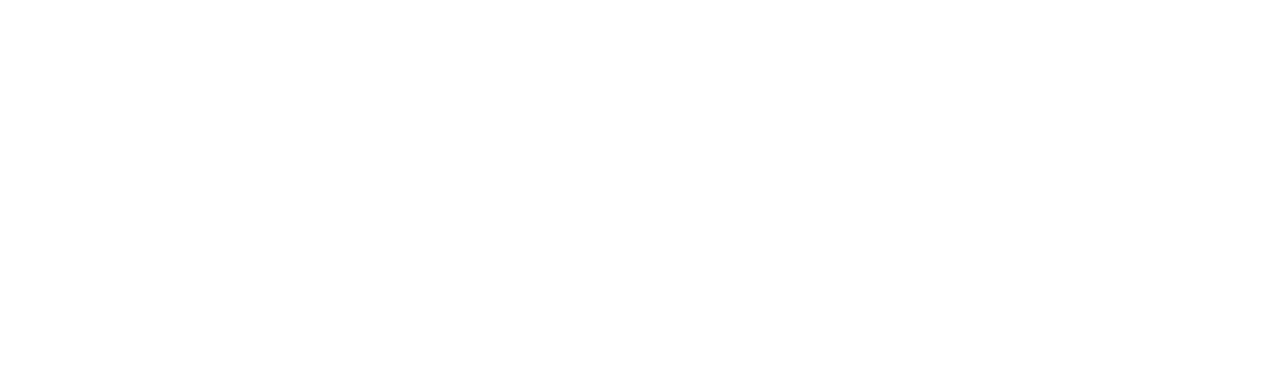
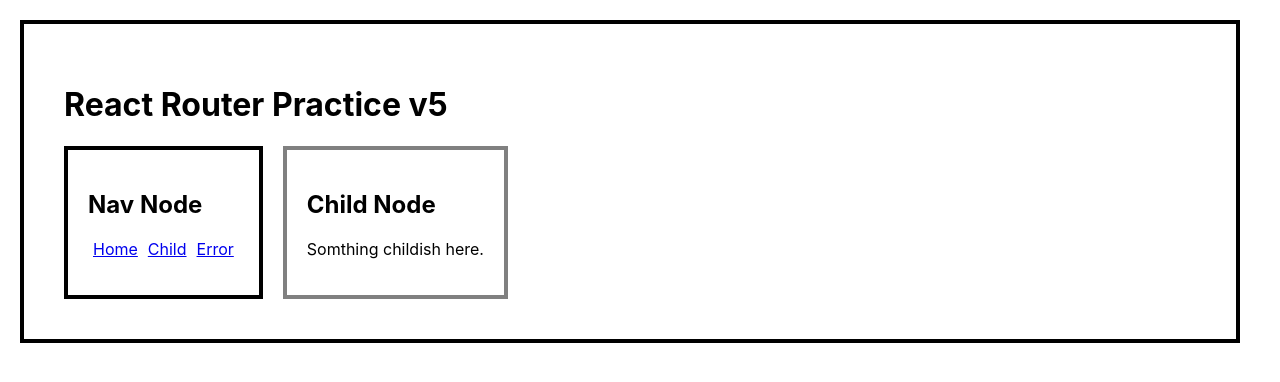
Before and after one commit to artificialarea/react-playground-revisited, a React (Create React App) app: page /child in a window 1280 px wide. Shown: the top 382 px of the page. Built offline with nearby package versions, Linux system fonts and the light colour scheme.

Commit message:
basic router done

```diff
--- a/src/comp/App.js
+++ /dev/null
@@ -1,10 +0,0 @@
-import React from 'react';
-import './App.css';
-
-export default class App extends React.Component {
-  render() {
-    return (
-      <div />
-    )
-  }
-}
--- a/src/index.js
+++ b/src/index.js
@@ -1,7 +1,7 @@
 import React from 'react';
 import ReactDOM from 'react-dom';
 import './index.css';
-import App from './comp/App';
+import App from './router/App';
 
 
 ReactDOM.render(
--- /dev/null
+++ b/src/router/App.css
@@ -0,0 +1,27 @@
+.app {
+  display: flex;
+  flex-wrap: wrap;
+  border: none;
+}
+
+h1 {
+  width: 100%;
+}
+
+div {
+  border: 4px solid black;
+  padding: 20px;
+  margin-right: 20px;
+}
+
+.error {
+  border: 4px solid red;
+}
+
+.child {
+  border: 4px grey solid;
+}
+
+a {
+  padding: 5px;
+}
--- /dev/null
+++ b/src/router/App.js
@@ -0,0 +1,26 @@
+import React from 'react';
+import './App.css';
+import Home from './Home';
+import Child from './Child';
+import Error from './Error';
+import Nav from './Nav';
+import { BrowserRouter, Route, Switch } from 'react-router-dom'
+
+export default class App extends React.Component {
+  render() {
+    return (
+      <div className='app'>
+        <h1>React Router Practice v5</h1>
+        <BrowserRouter>
+          <Nav />
+          <Switch>
+            <Route exact path='/' component={Home} />
+            <Route path='/child' component={Child} />
+            <Route path='/error' component={Error} />
+            <Route component={Error} />
+          </Switch>
+        </BrowserRouter>
+      </div>
+    )
+  }
+}
--- /dev/null
+++ b/src/router/Child.js
@@ -0,0 +1,10 @@
+import React from 'react'
+
+export default function Child() {
+  return (
+    <div className='child'>
+      <h2>Child Node</h2>
+      <p>Somthing childish here.</p>
+    </div>
+  )
+}
--- /dev/null
+++ b/src/router/Error.js
@@ -0,0 +1,10 @@
+import React from 'react'
+
+export default function Error() {
+  return (
+    <div className='error'>
+      <h2>Error Node</h2>
+      <p>Sorry, something wrong here.</p>
+    </div>
+  )
+}
--- /dev/null
+++ b/src/router/Home.js
@@ -0,0 +1,10 @@
+import React from 'react'
+
+export default function Home() {
+  return (
+    <div className='home'>
+      <h2>Home Node</h2>
+      <p>Home sweet Alabama.</p>
+    </div>
+  )
+}
--- /dev/null
+++ b/src/router/Nav.js
@@ -0,0 +1,13 @@
+import React from 'react'
+import { NavLink } from 'react-router-dom'
+
+export default function Nav() {
+  return (
+    <div className='nav'>
+      <h2>Nav Node</h2>
+      <NavLink to='/'>Home</NavLink>
+      <NavLink to='/child'>Child</NavLink>
+      <NavLink to='/error'>Error</NavLink>
+    </div>
+  )
+}
```
Also changed, not shown: src/router/store.js (added), 1 other file (tests, documents, lock files or other folders).
